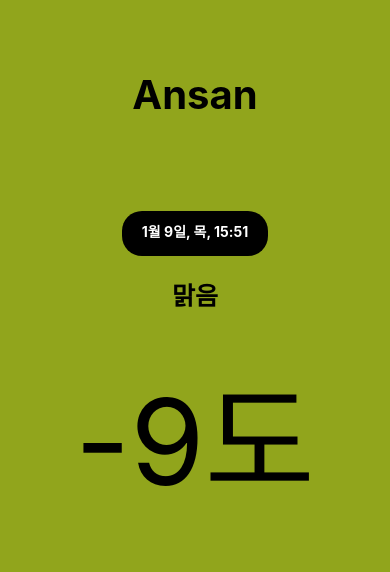
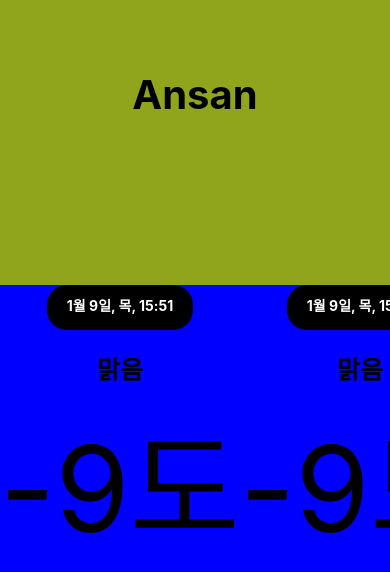
Before and after one commit to profhskim/RN_weathter_app_250109, a React Native app: screen / in a window 390 px wide. Shown: the top 572 px of the page. Built offline with nearby package versions, Linux system fonts and the light colour scheme.

Commit message:
ScrollView 반영

```diff
--- a/App.js
+++ b/App.js
@@ -1,5 +1,5 @@
 import { StatusBar } from 'expo-status-bar';
-import { StyleSheet, Text, View, Button } from 'react-native';
+import { StyleSheet, Text, View, Button, ScrollView } from 'react-native';
 import React, {useState} from 'react'
 
 const App = ()=>{
@@ -8,7 +8,8 @@
       <View style={styles.cityCon}>
         <Text style={styles.city}>Ansan</Text>
       </View>
-      <View style={styles.weatherCon}>
+      <ScrollView horizontal contentContainerStyle={styles.weather}>
+        <View style={styles.weatherInner}>
           <View style={styles.day}>
             <Text style={styles.regDate}>1월 9일, 목, 15:51</Text>
             <Text style={styles.desc}>맑음</Text>
@@ -17,6 +18,34 @@
             <Text style={styles.temp}>-9도</Text>
           </View>
         </View>
+        <View style={styles.weatherInner}>
+          <View style={styles.day}>
+            <Text style={styles.regDate}>1월 9일, 목, 15:51</Text>
+            <Text style={styles.desc}>맑음</Text>
+          </View>
+          <View style={styles.tempCon}>
+            <Text style={styles.temp}>-9도</Text>
+          </View>
+        </View>
+        <View style={styles.weatherInner}>
+          <View style={styles.day}>
+            <Text style={styles.regDate}>1월 9일, 목, 15:51</Text>
+            <Text style={styles.desc}>맑음</Text>
+          </View>
+          <View style={styles.tempCon}>
+            <Text style={styles.temp}>-9도</Text>
+          </View>
+        </View>
+        <View style={styles.weatherInner}>
+          <View style={styles.day}>
+            <Text style={styles.regDate}>1월 9일, 목, 15:51</Text>
+            <Text style={styles.desc}>맑음</Text>
+          </View>
+          <View style={styles.tempCon}>
+            <Text style={styles.temp}>-9도</Text>
+          </View>
+        </View>
+      </ScrollView>
        <StatusBar style='auto'/>
     </View>
   );
@@ -38,7 +67,10 @@
     textAlign:"center",
     fontWeight:"bold",
   },
-  weatherCon:{
+  weather: {
+    backgroundColor:"blue",
+  },
+  weatherInner:{
     flex:3,
   },
   day: {
```
Lines whose indentation alone changed are shown as unchanged.
